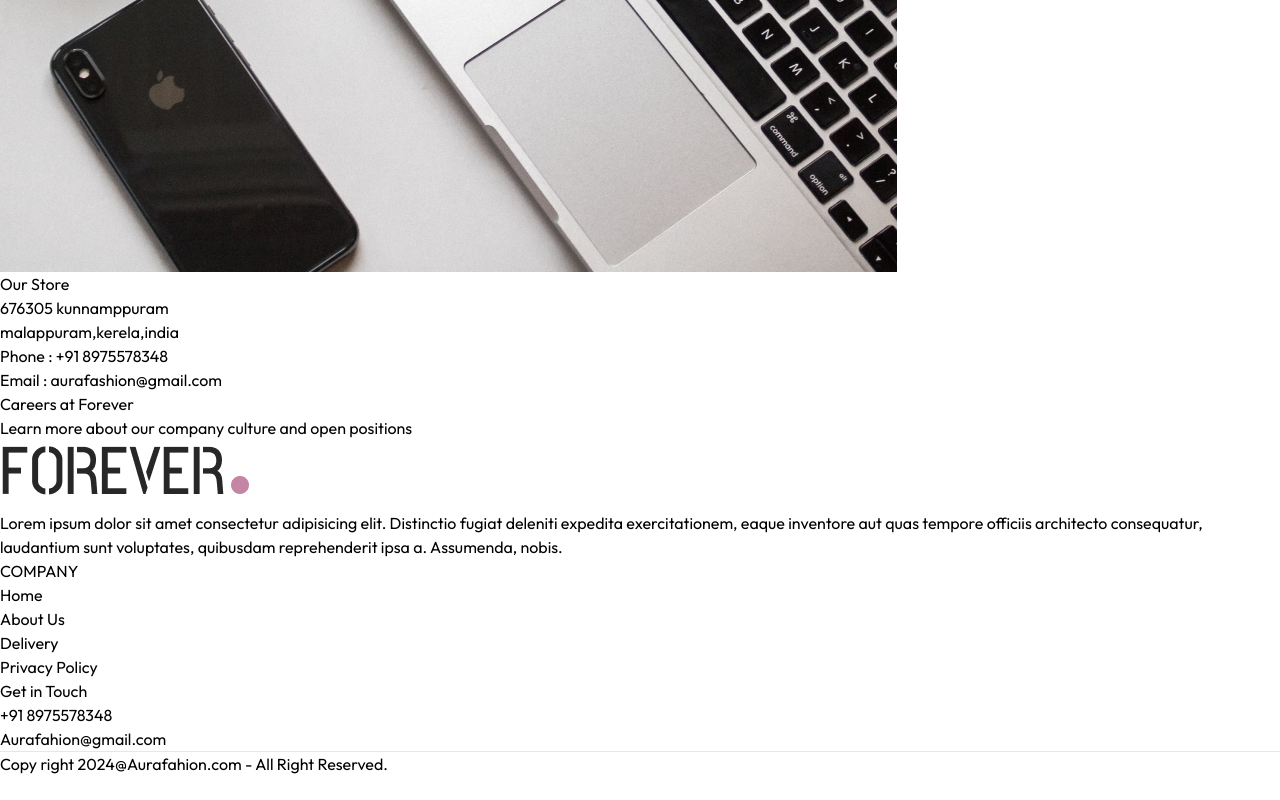
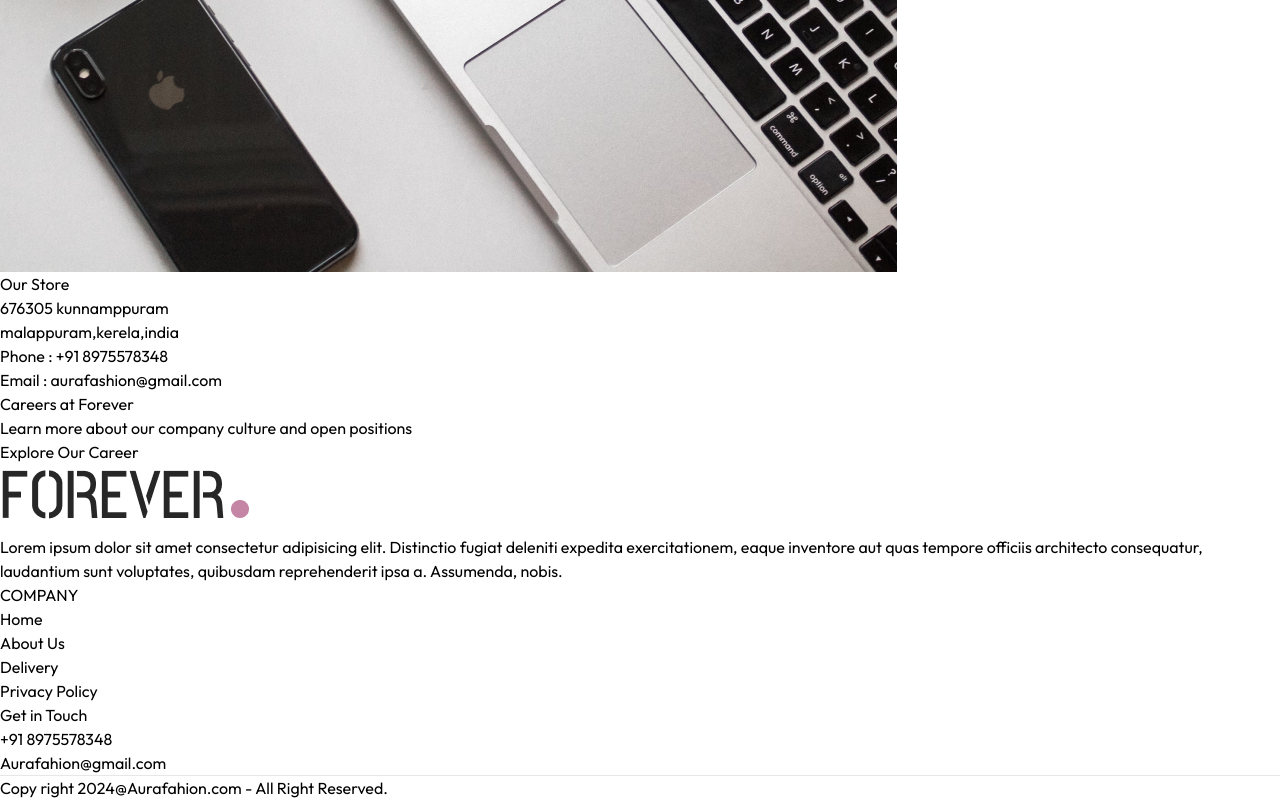
Before and after one commit to jurair140/aura-fashion, a React (Vite) app: page /contact in a window 1280 px wide. Shown: the part 1171-1971 px from the top of the page. Before the commit the page ends 1947 px from the top, so only its background shows below. Built offline with nearby package versions, Linux system fonts and the light colour scheme.

Commit message:
'eight-commit'

```diff
--- a/src/pages/Contact.jsx
+++ b/src/pages/Contact.jsx
@@ -18,7 +18,7 @@ function Contact() {
         <p className='text-gray-500'>Phone : +91 8975578348 <br />Email : aurafashion@gmail.com</p>
         <p className='font-semibold text-xl text-gray-600'>Careers at Forever</p>
         <p className='text-gray-500'>Learn  more about our company culture and open positions</p>
-
+        <button>Explore Our Career</button>
       </div>
    </div>
 
```
